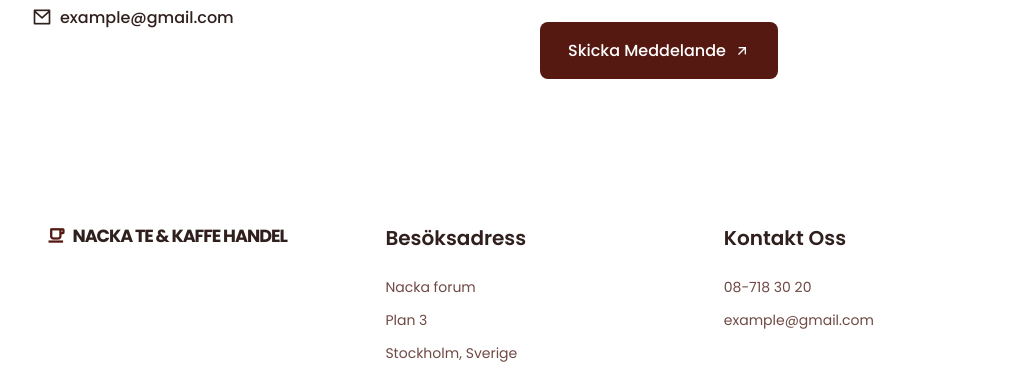
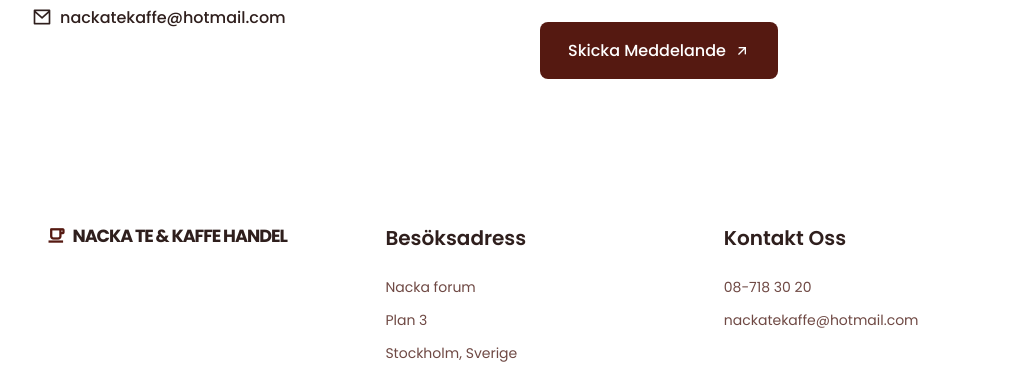
Before and after one commit to Koshyar-r/nackate, a plain HTML site: page index.html in a window 1280 px wide. Shown: the part 2583-2964 px from the top of the page, without its empty margins (124-1155 px from the left). Drawn offline with nearby package versions, Linux system fonts and the light colour scheme.

Commit message:
Update index.html

```diff
--- a/index.html
+++ b/index.html
@@ -161,7 +161,7 @@
                             </p>
                             <span class="contact-description">
                                 <i class="ri-mail-line contact-icon"></i>
-                                example@gmail.com
+                                nackatekaffe@hotmail.com
                             </span>
                         </div>
                     </div>
@@ -215,7 +215,7 @@
 
                         <ul class="footer-data">
                             <li class="footer-information">08-718 30 20</li>
-                            <li class="footer-information">example@gmail.com</li>
+                            <li class="footer-information">nackatekaffe@hotmail.com</li>
                         </ul>
                     </div>
             </div>
```
